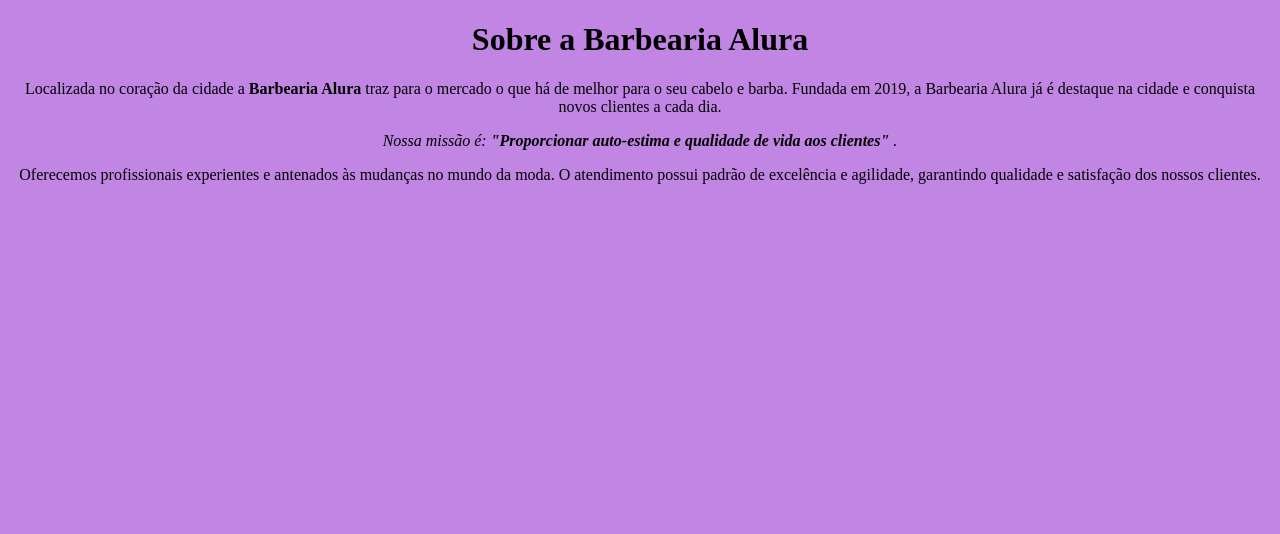
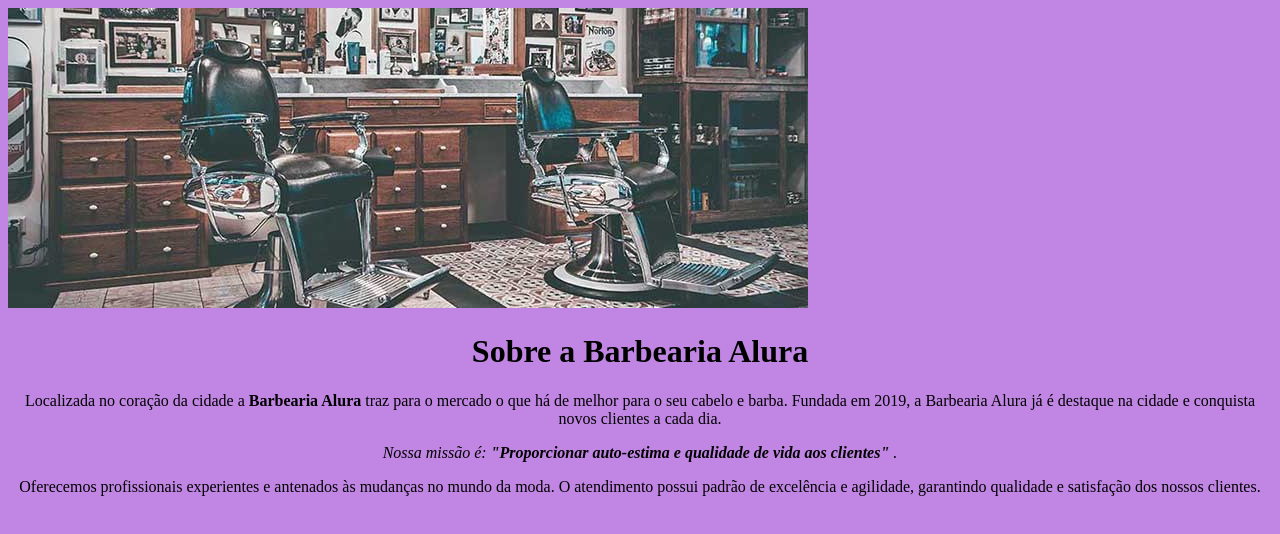
Before and after one commit to ycherry017/primeiro-repositorio, a plain HTML site: page index.html in a window 1280 px wide. Drawn offline with Linux system fonts and the light colour scheme.

Commit message:
aula 18/10

```diff
--- a/index.html
+++ b/index.html
@@ -9,6 +9,9 @@
 
     </head>
     <body>
+
+        <img src="img/banner.jpg" alt="Banner da barbearia">
+
         <h1> Sobre a Barbearia Alura </h1>
 
         <p> Localizada no coração da cidade a <strong>  Barbearia Alura </strong> traz para o mercado o que há de melhor para o seu cabelo e barba. Fundada em 2019, a Barbearia Alura já é destaque na cidade e conquista novos clientes a cada dia. </p>
```
Also changed, not shown: estilos.css (line endings or trailing spaces), img/banner.jpg (renamed from img/banner (1).jpg).
